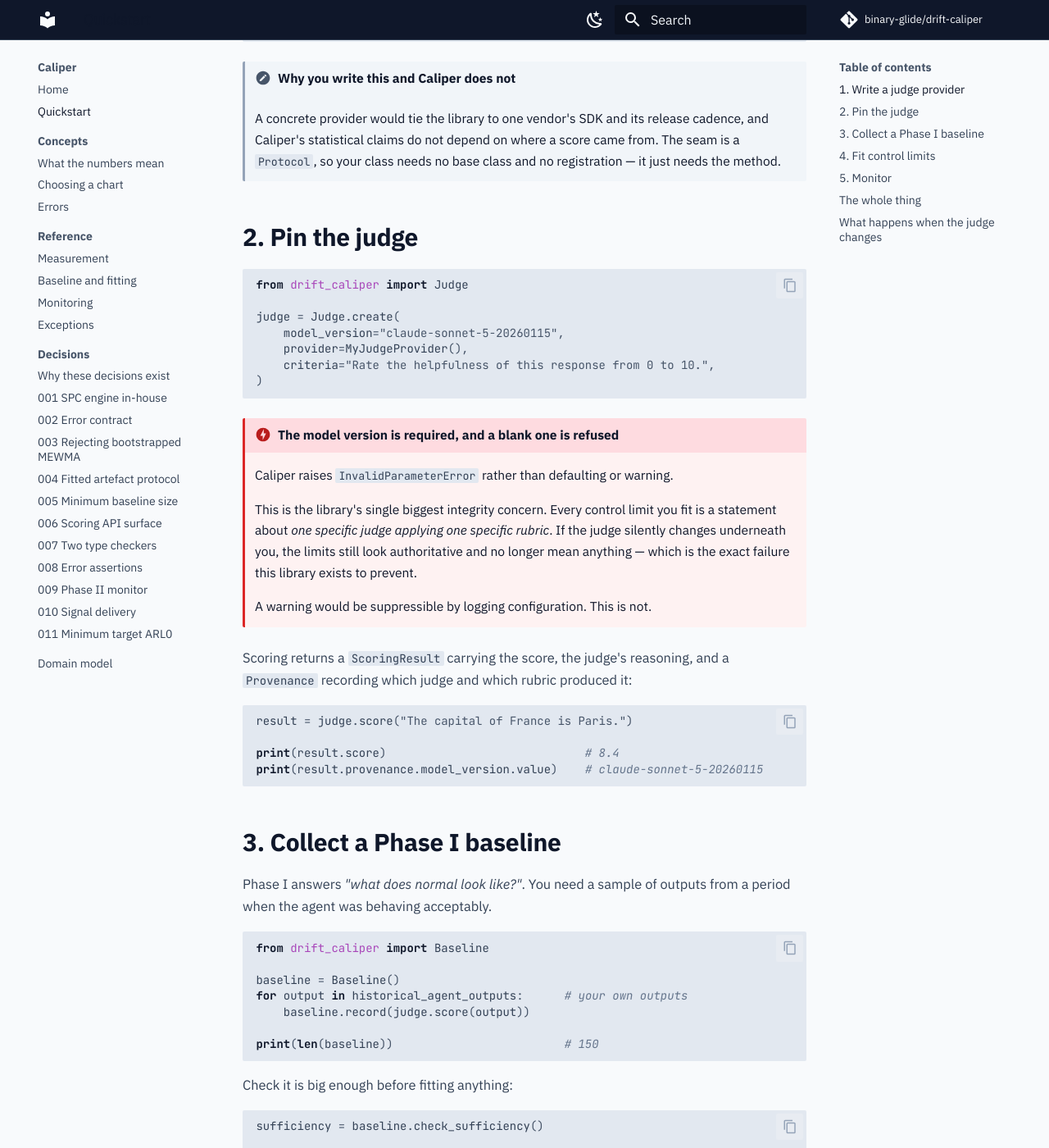
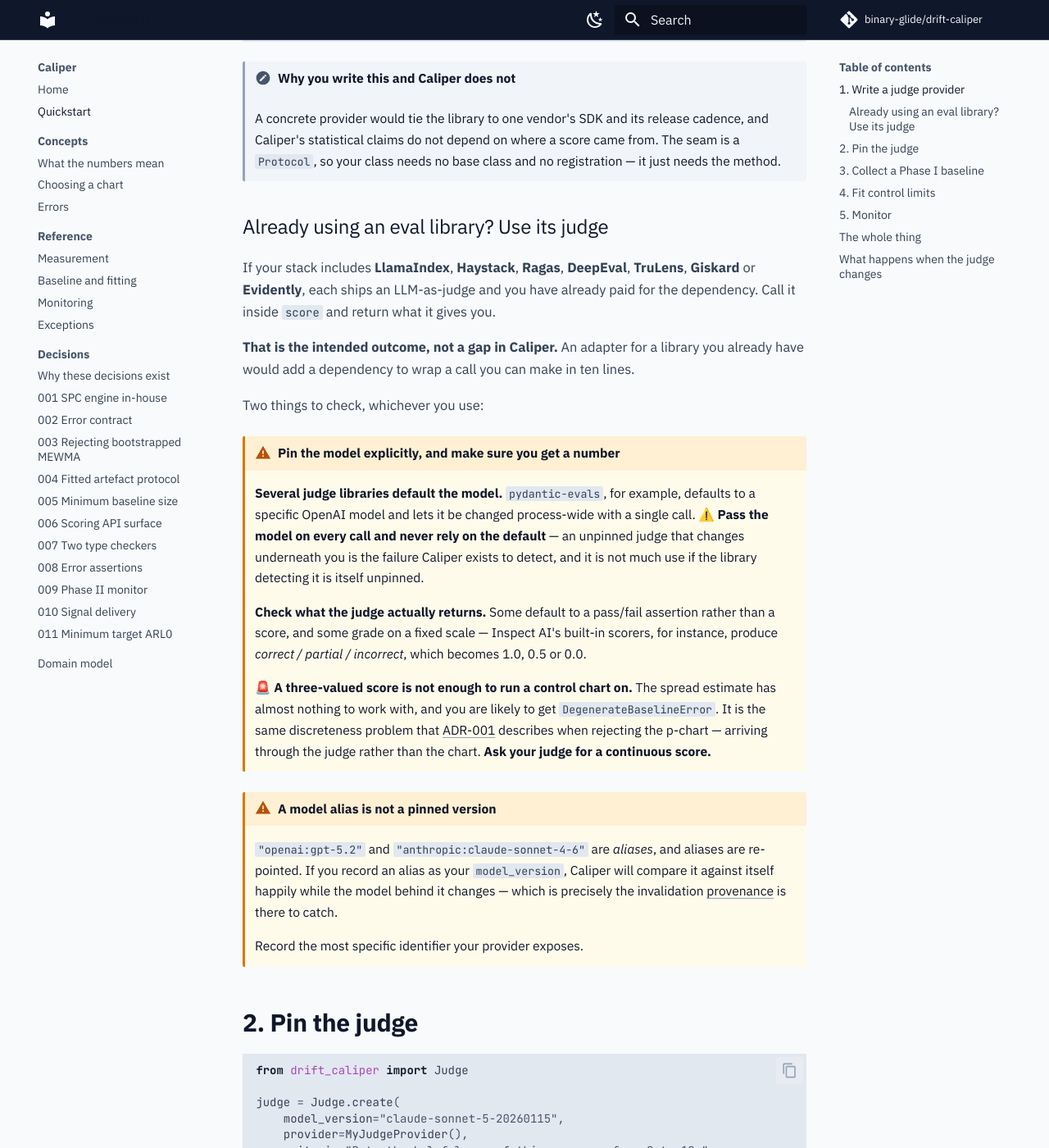
Before and after one commit to binary-glide/drift-caliper, an MkDocs documentation site: the page built from docs/quickstart.md, in a window 1280 px wide and 1400 px high, scrolled down 908 px. Shown: the whole window at 82% size. Built offline with MkDocs 1.6.1 and Material for MkDocs 9.7.7, drawn with Linux system fonts in a browser that asks for light colours; comment, search, counter and statistics services are not loaded.

Commit message:
📝 docs: say that a framework-bound judge is the right judge (#3)
A survey of twelve LLM-judge libraries showed the field splits by what a team
already has installed rather than by quality. If a stack already includes
LlamaIndex, Haystack, Ragas, DeepEval, TruLens, Giskard or Evidently, its judge
is the right one -- the dependency is already paid for, and an adapter would
wrap a call the engineer can make in ten lines.

Saying so turns an apparent gap into the intended outcome. The quickstart
previously explained why Caliper ships no provider without saying what to
reach for instead, which reads as an omission rather than a design.

Adds the two checks that actually bite, both found while evaluating candidates
rather than imagined:

Several judge libraries default the model, and at least one lets it be changed
process-wide. An unpinned judge is the failure this library exists to detect,
so the library detecting it should not itself be unpinned.

And some judges grade on a fixed three-valued scale. A control chart fitted on
values drawn from {0.0, 0.5, 1.0} has almost no spread to estimate and will
plausibly raise DegenerateBaselineError -- the same discreteness problem
ADR-001 records when rejecting the p-chart, arriving through the judge instead
of the chart. That is worth a reader knowing before they collect a hundred
observations with it.

Also warns that a model alias is not a pinned version: an alias compares equal
to itself while the model behind it is re-pointed, which is exactly the silent
invalidation provenance exists to catch.


Claude-Session: https://claude.ai/code/session_01MDMAqXAx8B3S8rFkQPT9uM

Co-authored-by: Claude Opus 5 (1M context) <noreply@anthropic.com>

```diff
--- a/docs/quickstart.md
+++ b/docs/quickstart.md
@@ -51,6 +51,51 @@ class MyJudgeProvider:
     release cadence, and Caliper's statistical claims do not depend on where a
     score came from. The seam is a `Protocol`, so your class needs no base
     class and no registration — it just needs the method.
+
+### Already using an eval library? Use its judge
+
+If your stack includes **LlamaIndex**, **Haystack**, **Ragas**, **DeepEval**,
+**TruLens**, **Giskard** or **Evidently**, each ships an LLM-as-judge and you
+have already paid for the dependency. Call it inside `score` and return what it
+gives you.
+
+**That is the intended outcome, not a gap in Caliper.** An adapter for a library
+you already have would add a dependency to wrap a call you can make in ten
+lines.
+
+Two things to check, whichever you use:
+
+!!! warning "Pin the model explicitly, and make sure you get a number"
+
+    **Several judge libraries default the model.** `pydantic-evals`, for
+    example, defaults to a specific OpenAI model and lets it be changed
+    process-wide with a single call. ⚠️ **Pass the model on every call and
+    never rely on the default** — an unpinned judge that changes underneath you
+    is the failure Caliper exists to detect, and it is not much use if the
+    library detecting it is itself unpinned.
+
+    **Check what the judge actually returns.** Some default to a pass/fail
+    assertion rather than a score, and some grade on a fixed scale —
+    Inspect AI's built-in scorers, for instance, produce *correct / partial /
+    incorrect*, which becomes 1.0, 0.5 or 0.0.
+
+    🚨 **A three-valued score is not enough to run a control chart on.** The
+    spread estimate has almost nothing to work with, and you are likely to get
+    `DegenerateBaselineError`. It is the same discreteness problem that
+    [ADR-001](architecture/adr/001-spc-engine-in-house-with-scipy.md) describes
+    when rejecting the p-chart — arriving through the judge rather than the
+    chart. **Ask your judge for a continuous score.**
+
+!!! warning "A model alias is not a pinned version"
+
+    `"openai:gpt-5.2"` and `"anthropic:claude-sonnet-4-6"` are *aliases*, and
+    aliases are re-pointed. If you record an alias as your `model_version`,
+    Caliper will compare it against itself happily while the model behind it
+    changes — which is precisely the invalidation
+    [provenance](concepts.md#4-provenance-why-the-judge-is-pinned) is there to
+    catch.
+
+    Record the most specific identifier your provider exposes.
 
 ## 2. Pin the judge
 
```
